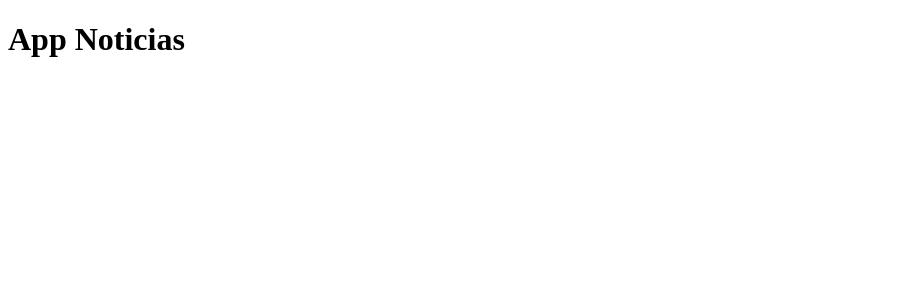
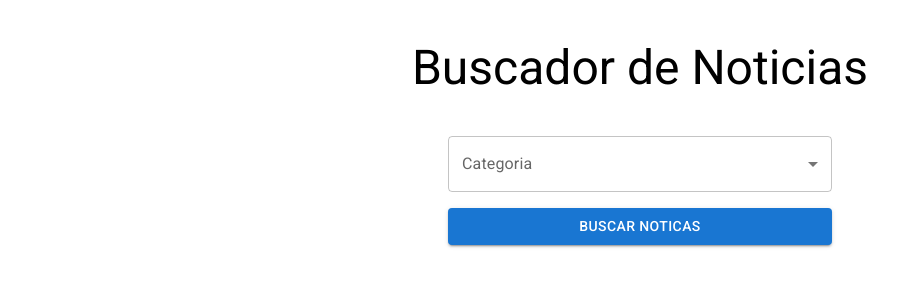
Before and after one commit to angela-001-g/noticias-api, a React (Vite) app in the folder noticiasapi/: page / in a window 1280 px wide. Shown: the top 300 px of the page, without its empty margins (0-921 px from the left). Built offline with nearby package versions, Linux system fonts and the light colour scheme.

Commit message:
trabajando con el formulario

```diff
--- a/noticiasapi/package.json
+++ b/noticiasapi/package.json
@@ -10,6 +10,9 @@
     "preview": "vite preview"
   },
   "dependencies": {
+    "@emotion/react": "^11.11.1",
+    "@emotion/styled": "^11.11.0",
+    "@mui/icons-material": "^5.14.7",
     "@mui/material": "^5.14.7",
     "@mui/styled-engine-sc": "^5.14.7",
     "axios": "^1.5.0",
--- a/noticiasapi/src/App.jsx
+++ b/noticiasapi/src/App.jsx
@@ -1,11 +1,28 @@
-
+import { Container, Grid, Typography } from '@mui/material';
+import Formulario from './components/Formulario';
 
 function App() {
 
   return (
-    <>
-      <h1>App Noticias</h1>
-    </>
+    <Container>
+      <header>
+        <Typography align='center' marginY={5} component="h1" variant='h3'>
+          Buscador de Noticias
+        </Typography>
+      </header>
+
+      <Grid
+        container
+        direction="row"
+        justifyContent="center"
+        alignItems="center"
+      >
+        <Grid item xs={12} md={6} lg={4}>
+          <Formulario />
+        </Grid>
+      </Grid>
+
+    </Container>
   )
 }
 
--- /dev/null
+++ b/noticiasapi/src/components/Formulario.jsx
@@ -0,0 +1,51 @@
+import { FormControl, InputLabel, Select, MenuItem, Button, Box } from '@mui/material'
+
+const CATEGORIAS = [
+    { value: 'general', label: 'General'},
+    { value: 'business', label: 'Negocios'},
+    { value: 'entertainment', label: 'Entretenimiento'},
+    { value: 'health', label: 'Salud'},
+    { value: 'science', label: 'Ciencia'},
+    { value: 'sports', label: 'Deportes'},
+    { value: 'technology', label: 'Tecnología'},
+]
+
+function Formulario() {
+
+  return (
+    <div>
+      <form>
+        <FormControl fullWidth>
+            <InputLabel>Categoria</InputLabel>
+            <Select
+                label="Categoria"
+                value={''}
+            >
+                {CATEGORIAS.map(categoria => (
+                    <MenuItem
+                        key={categoria.value}
+                        value={categoria.value}
+                    >
+                        {categoria.label}
+                    </MenuItem>
+                ))}
+            </Select>
+
+            <Box sx={{marginTop: 2}}>
+                <Button
+                    fullWidth
+                    variant='contained'
+                    color='primary'
+                >
+                    Buscar Noticas
+                </Button>
+            </Box>
+
+
+        </FormControl>
+      </form>
+    </div>
+  )
+}
+
+export default Formulario
```
Also changed, not shown: 1 other file (tests, documents, lock files or other folders).
